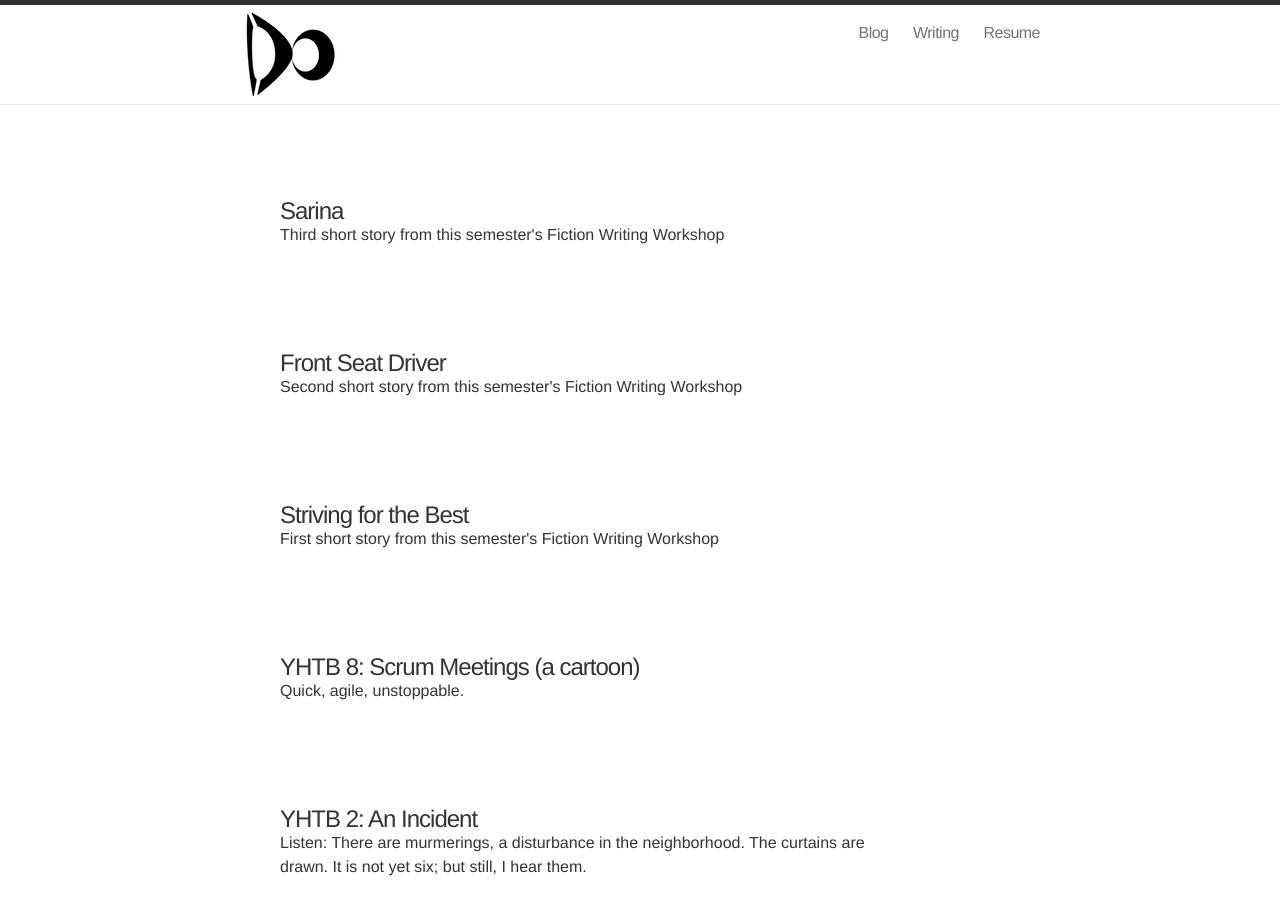
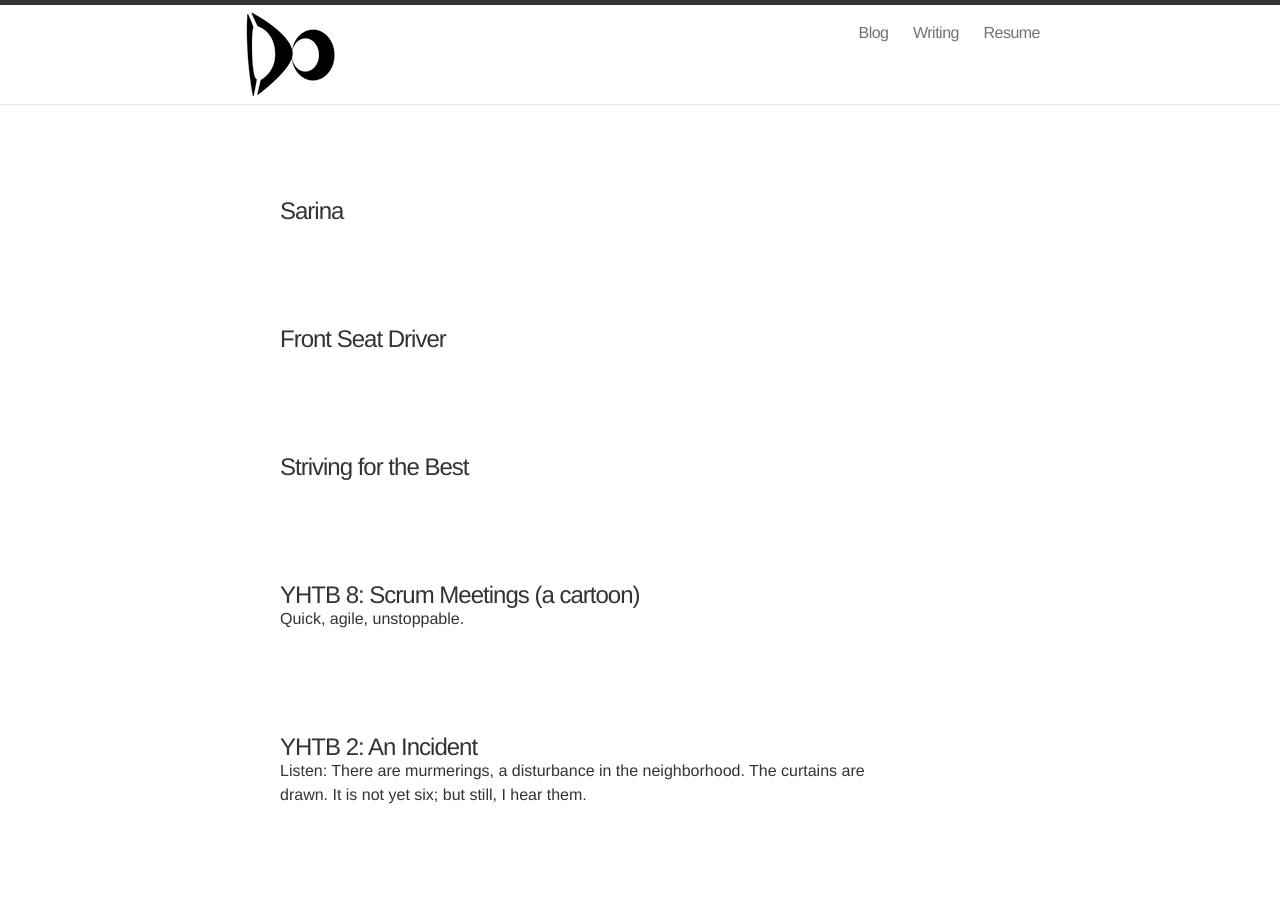
Before and after one commit to dericko/dericko.github.io, a Jekyll site: the page built from index.html, in a window 1280 px wide and 900 px high. Built offline with Jekyll 4.4.1, drawn with Linux system fonts in a browser that asks for light colours.

Commit message:
update descriptions

```diff
--- a/_posts/2014-09-21-the-best.md
+++ b/_posts/2014-09-21-the-best.md
@@ -1,7 +1,6 @@
 ---
 layout: post
 title: "Striving for the Best"
-description: "First short story from this semester's Fiction Writing Workshop"
 categories: writing fiction
 tags: featured
 ---
--- a/_posts/2014-10-15-front-seat-driver.md
+++ b/_posts/2014-10-15-front-seat-driver.md
@@ -1,7 +1,6 @@
 ---
 layout: post
 title: "Front Seat Driver"
-description: "Second short story from this semester's Fiction Writing Workshop"
 categories: writing fiction
 tags: featured
 ---
--- a/_posts/2014-10-27-sarina.md
+++ b/_posts/2014-10-27-sarina.md
@@ -1,7 +1,6 @@
 ---
 layout: post
 title: "Sarina"
-description: "Third short story from this semester's Fiction Writing Workshop"
 categories: writing fiction
 tags: featured
 ---
```
